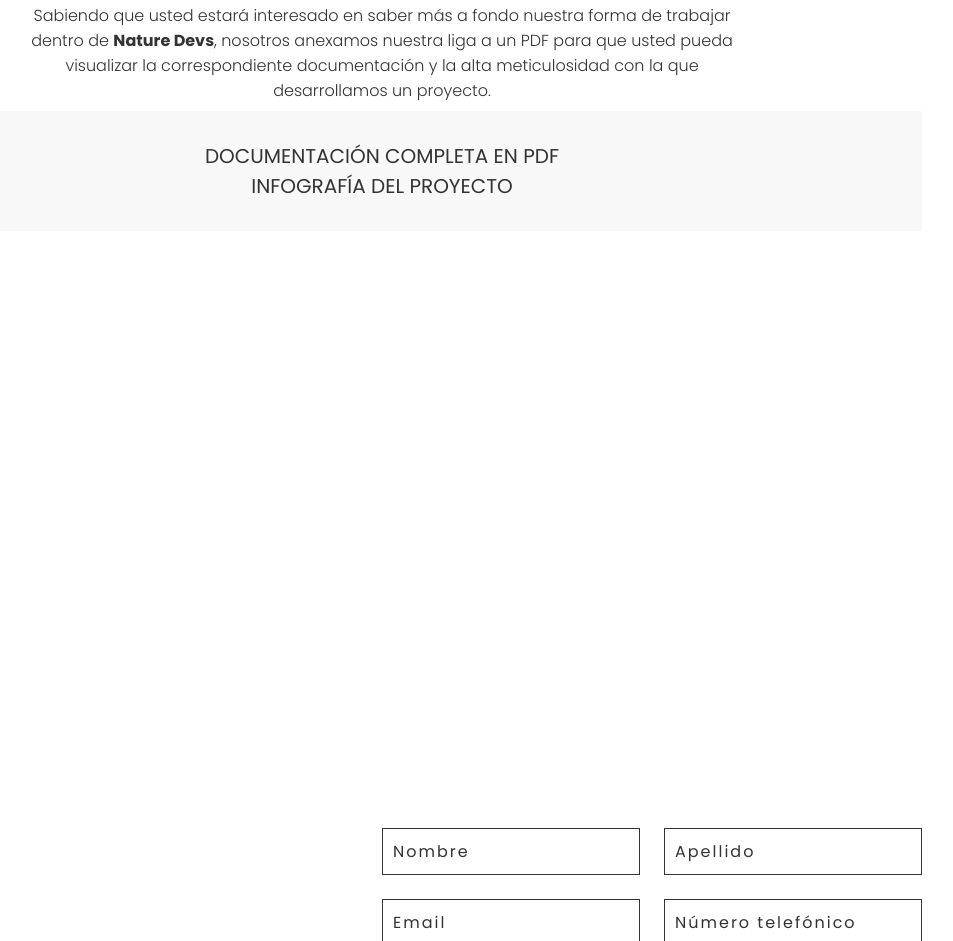
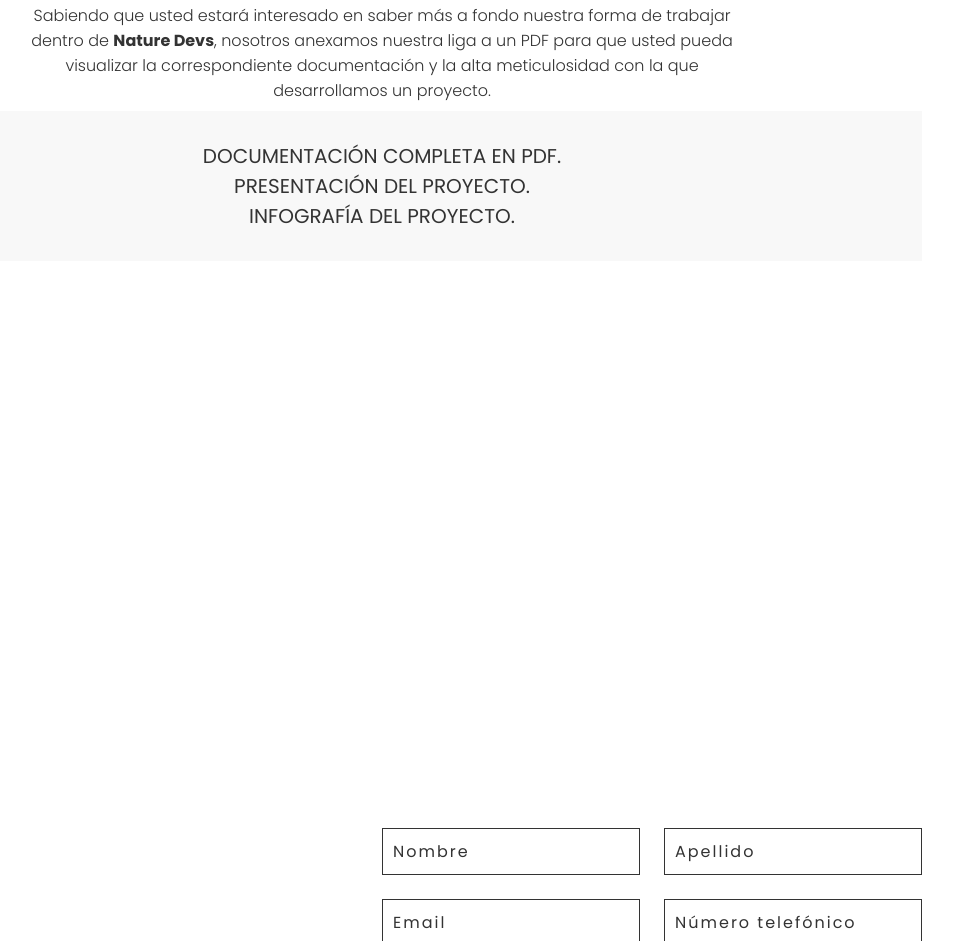
Before and after one commit to DerekAlmanza/Home-Riesgo-tecnologico, a plain HTML site: page index.html in a window 1280 px wide. Shown: the part 2667-3608 px from the top of the page, without its empty margins (258-1211 px from the left). Drawn offline with Linux system fonts and the light colour scheme.

Commit message:
Aregado link de presentación del proyecto.

```diff
--- a/index.html
+++ b/index.html
@@ -159,8 +159,9 @@
             </p>
         </div>
         <div class="contentBox">
-            <a href="https://docs.google.com/document/d/1EpnvQtrNKAituiE334LuRNisFPkwdNfZDnl1VUwaNr8/edit?usp=sharing"> Documentación completa en PDF </a>
-            <a href="https://www.canva.com/design/DAFCa2JkQQM/jUKClFxGU0Zmupu5ZzJwxQ/view?utm_content=DAFCa2JkQQM&utm_campaign=designshare&utm_medium=link2&utm_source=sharebutton"> Infografía del proyecto </a>
+            <a href="https://docs.google.com/document/d/1EpnvQtrNKAituiE334LuRNisFPkwdNfZDnl1VUwaNr8/edit?usp=sharing"> Documentación completa en PDF. </a>
+            <a href="https://www.canva.com/design/DAFCgpI9NRk/7myARIqNyNVJ5EWOho1O1w/view?utm_content=DAFCgpI9NRk&utm_campaign=designshare&utm_medium=link2&utm_source=sharebutton">Presentación del proyecto.</a>
+            <a href="https://www.canva.com/design/DAFCa2JkQQM/jUKClFxGU0Zmupu5ZzJwxQ/view?utm_content=DAFCa2JkQQM&utm_campaign=designshare&utm_medium=link2&utm_source=sharebutton"> Infografía del proyecto. </a>
         </div>
     </section>
 
```
